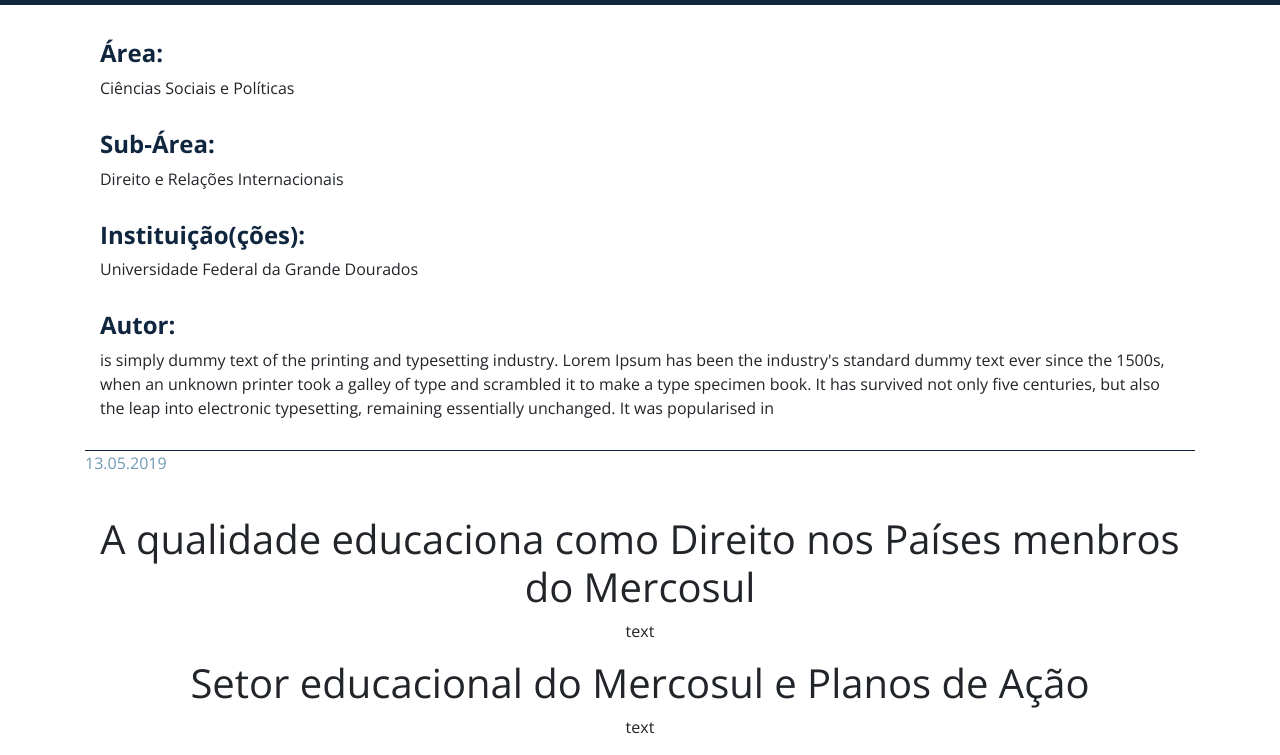
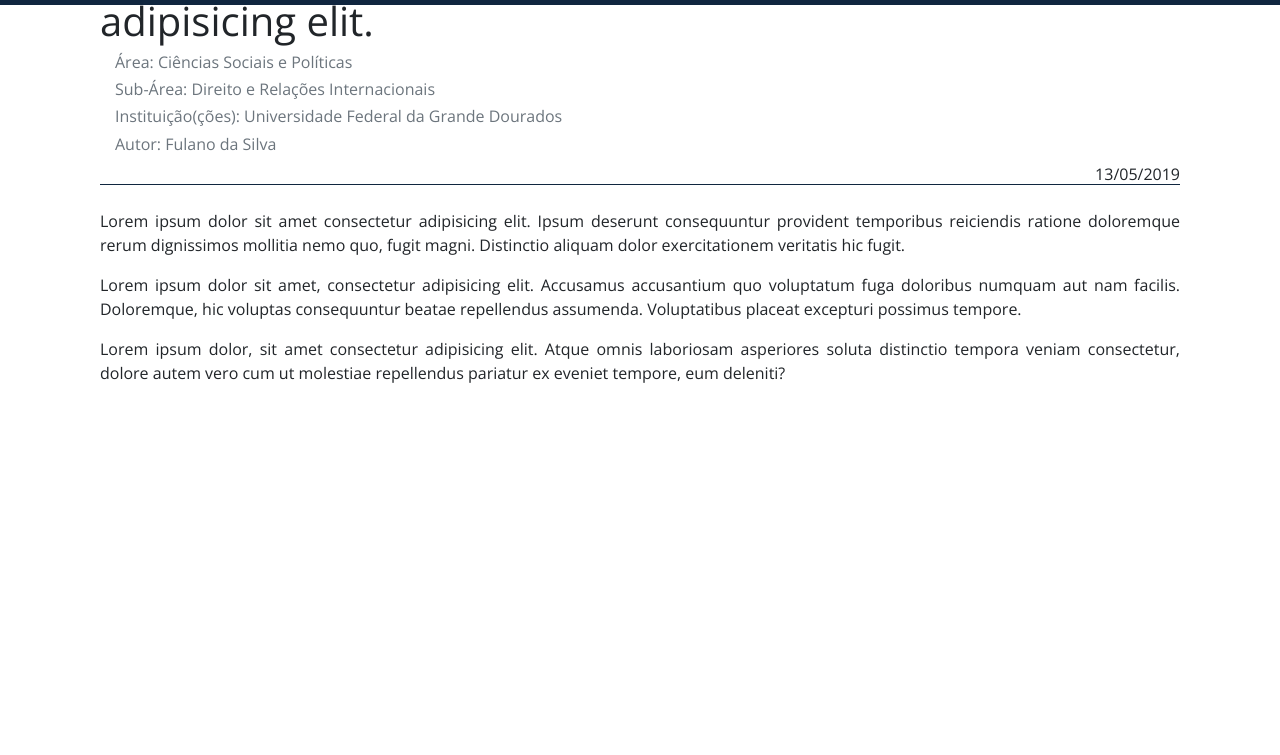
Before and after one commit to Sabrina32-32/TCC-Educa-o, a plain HTML site: page artigo1.html in a window 1280 px wide. Shown: the part 51-806 px from the top of the page. Drawn offline with nearby package versions, Linux system fonts and the light colour scheme.

Commit message:
Melhorias na pagina de artigos

```diff
--- a/artigo1.html
+++ b/artigo1.html
@@ -38,35 +38,29 @@
  	</section>
 
  	<main>
- 		<section class="cabecalho">
- 			<article class="container">
- 				<div class="col-md-12">
-					<h4>Área:</h4>
-					<p>Ciências Sociais e Políticas</p>
-					<h4>Sub-Área:</h4>
-					<p>Direito e Relações Internacionais</p>
-					<h4>Instituição(ções):</h4>
-					<p>Universidade Federal da Grande Dourados</p>
- 					<h4>Autor:</h4>
- 					<p>is simply dummy text of the printing and typesetting industry. Lorem Ipsum has been the industry's standard dummy text ever since the 1500s, when an unknown printer took a galley of type and scrambled it to make a type specimen book. It has survived not only five centuries, but also the leap into electronic typesetting, remaining essentially unchanged. It was popularised in </p>
- 				</div>
+ 		<section class="container">
+ 			<article class="col-12">
+				<h1>Titulo - Lorem ipsum dolor sit amet consectetur, adipisicing elit.</h1>
+				<div class="col-12 col-sm-6">
+					<h6 class="text-muted">Área: Ciências Sociais e Políticas</h6>
+					<h6 class="text-muted">Sub-Área: Direito e Relações Internacionais</h6>
+				</div>
+				<div class="col-12 col-sm-6">
+					<h6 class="text-muted">Instituição(ções): Universidade Federal da Grande Dourados</h6>
+					<h6 class="text-muted">Autor: Fulano da Silva</h6>
+				</div>
+				<time class="float-right">13/05/2019</time>
         <div class="linha"></div>
-        <div class="date">
-        <p>13.05.2019</p>
-        </div>
+				<p class="mt-4 text-justify">
+					Lorem ipsum dolor sit amet consectetur adipisicing elit. Ipsum deserunt consequuntur provident temporibus reiciendis ratione doloremque rerum dignissimos mollitia nemo quo, fugit magni. Distinctio aliquam dolor exercitationem veritatis hic fugit.
+				</p>
+				<p class="text-justify">
+					Lorem ipsum dolor sit amet, consectetur adipisicing elit. Accusamus accusantium quo voluptatum fuga doloribus numquam aut nam facilis. Doloremque, hic voluptas consequuntur beatae repellendus assumenda. Voluptatibus placeat excepturi possimus tempore.
+				</p>
+				<p class="text-justify">
+					Lorem ipsum dolor, sit amet consectetur adipisicing elit. Atque omnis laboriosam asperiores soluta distinctio tempora veniam consectetur, dolore autem vero cum ut molestiae repellendus pariatur ex eveniet tempore, eum deleniti?
+				</p>
  			</article>
- 		</section>
-
- 		<section class="art">
- 			<article class="container">
- 				<div class="col-md-12">
-          <h1>A qualidade educaciona como Direito nos Países menbros do Mercosul</h1>
-          <p>text</p>
-          <h1>Setor educacional do Mercosul e Planos de Ação</h1>
-          <p>text</p>
-        </div>
- 			</article>
-
  		</section>
  	</main>
 
```
